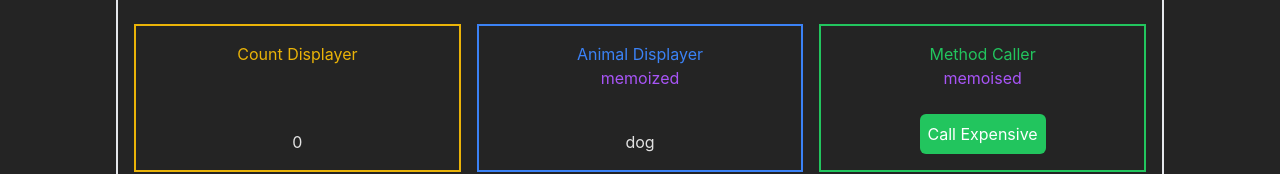
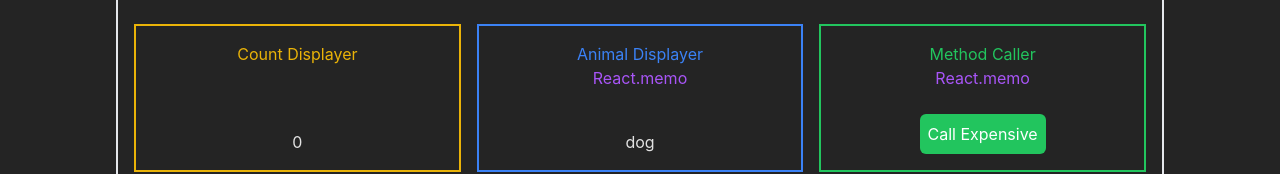
Before and after one commit to SilviuIordache/react-feature, a React (Vite) app: page / in a window 1280 px wide. Shown: the part 434-608 px from the top of the page. Built offline with nearby package versions, Linux system fonts and the light colour scheme.

Commit message:
Improve graphics

```diff
--- a/src/ReactConcepts/UseCallback/AnimalDisplayer.tsx
+++ b/src/ReactConcepts/UseCallback/AnimalDisplayer.tsx
@@ -1,5 +1,6 @@
 import React, { useEffect } from 'react';
 import useRenderIndicator from '../../hooks/useRenderIndicator';
+import { RenderDisplayer } from '../../hooks/RenderDisplayer';
 
 interface AnimalDisplayerProps {
   animal: string;
@@ -14,11 +15,12 @@ export const AnimalDisplayer = React.memo(
 
     return (
       <div className="border-2 border-blue-500 p-4 flex flex-col justify-between">
+        <RenderDisplayer showRerender={showRerender} />
+
         <div>
           <div className=" text-blue-500">Animal Displayer</div>
-          {showRerender && <div>Re-render</div>}
 
-          <div className="text-purple-500">memoized</div>
+          <div className="text-purple-500">React.memo</div>
         </div>
 
         <p> {animal}</p>
--- a/src/ReactConcepts/UseCallback/CountDisplayer.tsx
+++ b/src/ReactConcepts/UseCallback/CountDisplayer.tsx
@@ -1,5 +1,6 @@
 import React, { useEffect } from 'react';
 import useRenderIndicator from '../../hooks/useRenderIndicator';
+import { RenderDisplayer } from '../../hooks/RenderDisplayer';
 export const CountDisplayer = ({ count }: { count: number }) => {
   const showRerender = useRenderIndicator();
 
@@ -9,8 +10,9 @@ export const CountDisplayer = ({ count }: { count: number }) => {
 
   return (
     <div className="border-2 border-yellow-500 p-4 flex flex-col justify-between">
+      <RenderDisplayer showRerender={showRerender} />
+
       <div className="text-yellow-500">Count Displayer</div>
-      {showRerender && <div>Re-render</div>}
 
       <p> {count}</p>
     </div>
--- a/src/ReactConcepts/UseCallback/MethodCaller.tsx
+++ b/src/ReactConcepts/UseCallback/MethodCaller.tsx
@@ -1,5 +1,6 @@
 import React, { useEffect } from 'react';
 import useRenderIndicator from '../../hooks/useRenderIndicator';
+import { RenderDisplayer } from '../../hooks/RenderDisplayer';
 
 interface MethodCallerProps {
   expensiveHandler: () => void;
@@ -17,12 +18,12 @@ export const MethodCaller = React.memo(
 
     return (
       <div className="border-2 border-green-500 p-4">
+        <RenderDisplayer showRerender={showRerender} />
+
         <div className="mb-6">
           <div className="text-green-500">Method Caller</div>
-          <div className="text-purple-500">memoised</div>
+          <div className="text-purple-500">React.memo</div>
         </div>
-
-        {showRerender && <div>Re-render</div>}
 
         <button
           className="bg-green-500 text-white p-2 rounded-md"
--- a/src/ReactConcepts/UseCallback/index.tsx
+++ b/src/ReactConcepts/UseCallback/index.tsx
@@ -2,11 +2,16 @@ import React, { useCallback, useState } from 'react';
 import { AnimalDisplayer } from './AnimalDisplayer';
 import { CountDisplayer } from './CountDisplayer';
 import { MethodCaller } from './MethodCaller';
+import useRenderIndicator from '../../hooks/useRenderIndicator';
+import { RenderDisplayer } from '../../hooks/RenderDisplayer';
 
 export const UseCallback = () => {
+  const showRerender = useRenderIndicator();
+
   const [count, setCount] = useState(0);
   const [animal, setAnimal] = useState('dog');
 
+  // TODO: rename this; its irrelevant if the function is expensive or not
   const expensiveFunction = useCallback(() => {
     for (let i = 0; i < 1000000000; i++) {}
     console.log('expensiveFunction called');
@@ -19,6 +24,7 @@ export const UseCallback = () => {
 
   return (
     <div className="border-2 border-white-500 p-4">
+      <RenderDisplayer showRerender={showRerender} />
       <h1 className="text-2xl font-bold mb-24">Parent Component</h1>
 
       <div className="mt-2 flex justify-center ">
--- /dev/null
+++ b/src/hooks/RenderDisplayer.tsx
@@ -0,0 +1,11 @@
+import React from 'react';
+
+export const RenderDisplayer = ({
+  showRerender,
+}: {
+  showRerender: boolean;
+}) => {
+  return (
+    showRerender && <div className="absolute text-pink-600">Re-render</div>
+  );
+};
```
